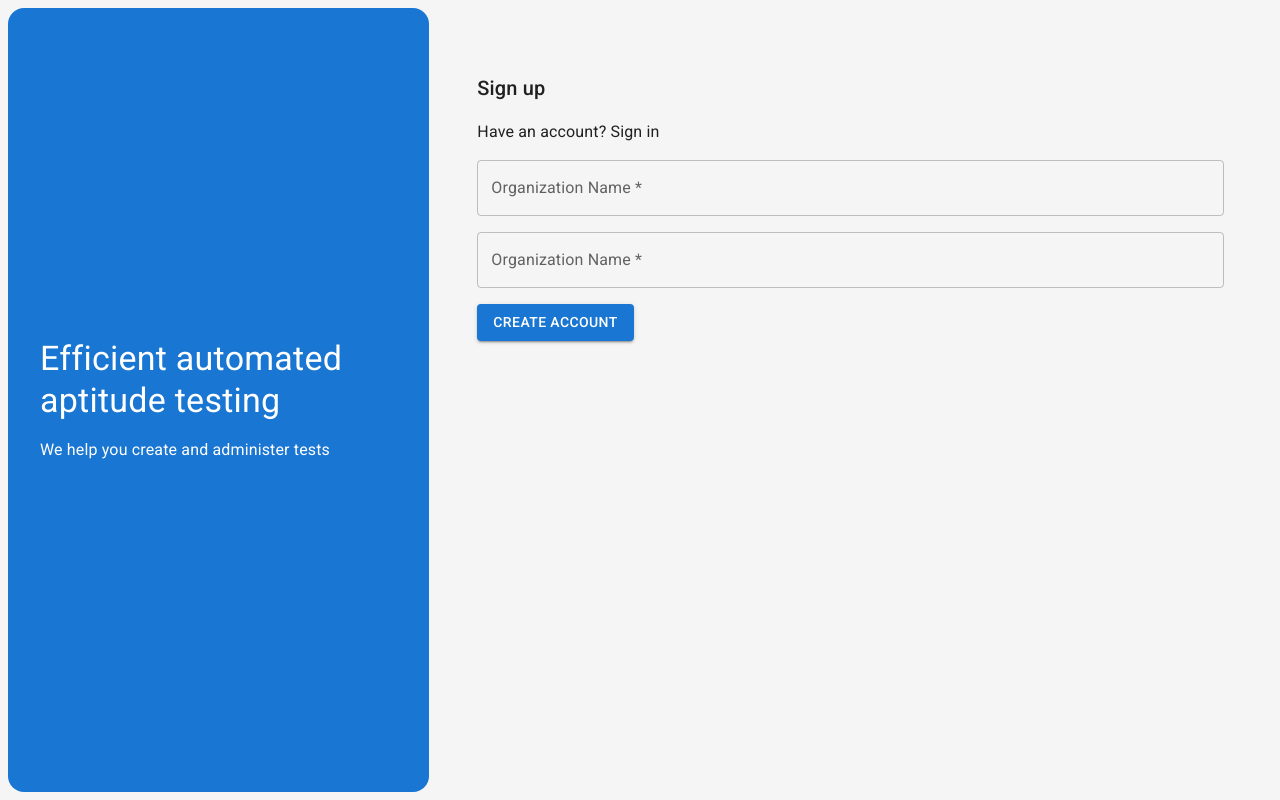
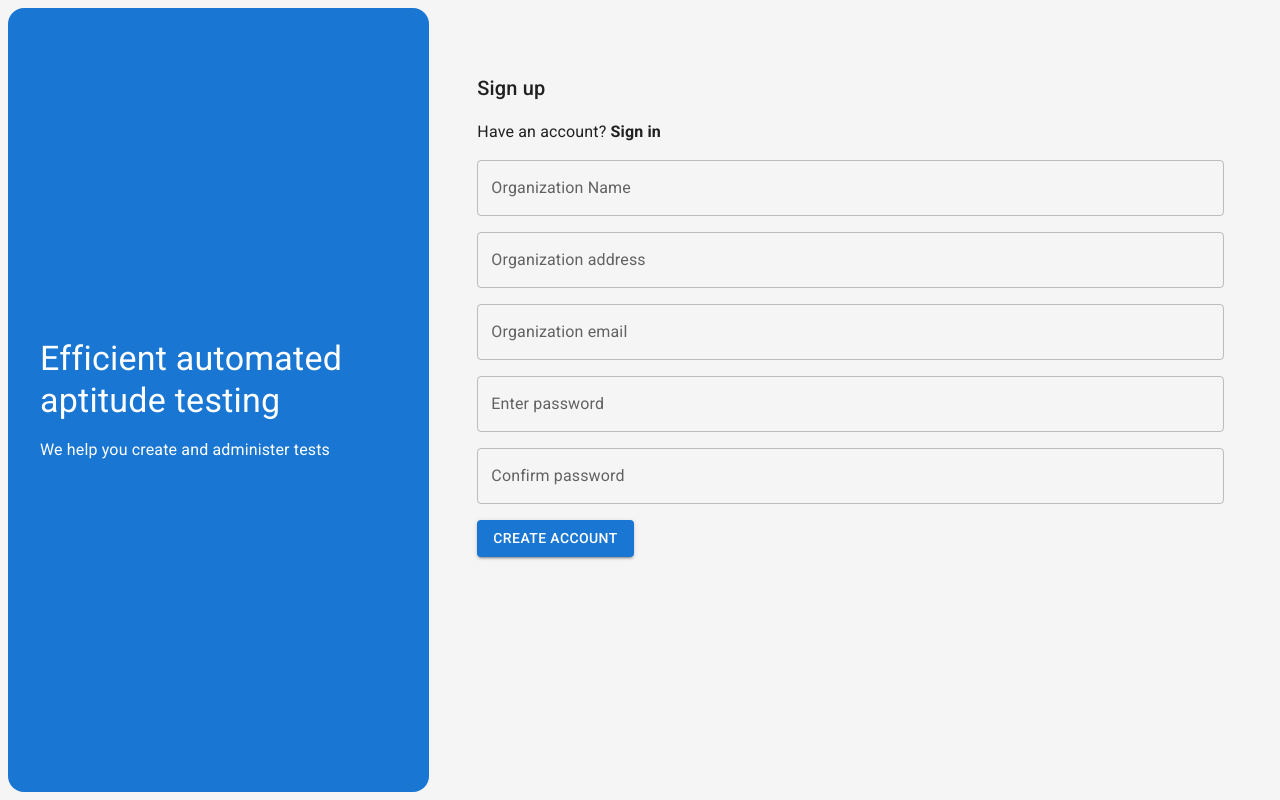
Before and after one commit to carliey/AI-CBT-System, a React (Vite) app: page /signup in a window 1280 px wide. Built offline with nearby package versions, Linux system fonts and the light colour scheme; no server answers.

Commit message:
updated instructions

```diff
--- a/src/pages/auth/SignIn.tsx
+++ b/src/pages/auth/SignIn.tsx
@@ -1,26 +1,23 @@
 import Box from "@mui/material/Box";
 import Grid from "@mui/material/Unstable_Grid2";
-import { Button, Container, TextField, Typography } from "@mui/material";
+import { Button, TextField, Typography } from "@mui/material";
 import { Link } from "react-router-dom";
 import { useFormik } from "formik";
 import * as yup from "yup";
 
 const validationSchema = yup.object({
-  // email: yup
-  //   .string()
-  //   .email("Enter a valid email")
-  //   .required("Email is required"),
-  // classroom: yup.string().required("Email is required"),
+  email: yup
+    .string()
+    .email("Enter a valid email")
+    .required("Email is required"),
+  password: yup.string().required("required"),
 });
 
 function SignIn() {
   const formik = useFormik({
     initialValues: {
-      name: "",
-      address: "",
-      about: "",
+      email: "",
       password: "",
-      password_confirm: "",
     },
     enableReinitialize: true,
     validationSchema: validationSchema,
@@ -32,34 +29,38 @@ function SignIn() {
     <Box sx={{ py: 8, px: 6 }}>
       <Typography variant="h6">Sign In</Typography>
       <Typography sx={{ py: 2 }}>
-        New here? <Link to="/signup">Sign up</Link>
+        New here?{" "}
+        <Link to="/signup">
+          <strong>Sign up</strong>
+        </Link>
       </Typography>
       <Box component="form">
         <Grid container rowGap={2}>
           <Grid xs={12}>
             <TextField
               fullWidth
-              id="name"
-              name="name"
-              label="Organization Name *"
+              id="email"
+              name="email"
+              label="email"
               variant="outlined"
-              value={formik.values.name}
+              value={formik.values.email}
               onChange={formik.handleChange}
-              error={formik.touched.name && Boolean(formik.errors.name)}
-              helperText={formik.touched.name && formik.errors.name}
+              error={formik.touched.email && Boolean(formik.errors.email)}
+              helperText={formik.touched.email && formik.errors.email}
             />
           </Grid>
           <Grid xs={12}>
             <TextField
               fullWidth
-              id="name"
-              name="name"
-              label="Organization Name *"
+              type="password"
+              id="password"
+              name="password"
+              label="password"
               variant="outlined"
-              value={formik.values.name}
+              value={formik.values.password}
               onChange={formik.handleChange}
-              error={formik.touched.name && Boolean(formik.errors.name)}
-              helperText={formik.touched.name && formik.errors.name}
+              error={formik.touched.password && Boolean(formik.errors.password)}
+              helperText={formik.touched.password && formik.errors.password}
             />
           </Grid>
           <Grid>
--- a/src/pages/auth/SignUp.tsx
+++ b/src/pages/auth/SignUp.tsx
@@ -6,19 +6,25 @@ import { useFormik } from "formik";
 import * as yup from "yup";
 
 const validationSchema = yup.object({
-  // email: yup
-  //   .string()
-  //   .email("Enter a valid email")
-  //   .required("Email is required"),
-  // classroom: yup.string().required("Email is required"),
+  email: yup
+    .string()
+    .email("Enter a valid email")
+    .required("Email is required"),
+  name: yup.string().required("required"),
+  address: yup.string().required("required"),
+  password: yup.string().required(),
+  password_confirm: yup
+    .string()
+    .required()
+    .oneOf([yup.ref("password"), ""], "passwords do not match"),
 });
 
 function SignUp() {
   const formik = useFormik({
     initialValues: {
       name: "",
+      email: "",
       address: "",
-      about: "",
       password: "",
       password_confirm: "",
     },
@@ -32,7 +38,10 @@ function SignUp() {
     <Box sx={{ py: 8, px: 6 }}>
       <Typography variant="h6">Sign up</Typography>
       <Typography sx={{ py: 2 }}>
-        Have an account? <Link to="/signin">Sign in</Link>
+        Have an account?{" "}
+        <Link to="/signin">
+          <strong>Sign in</strong>
+        </Link>
       </Typography>
       <Box component="form">
         <Grid container rowGap={2}>
@@ -41,7 +50,7 @@ function SignUp() {
               fullWidth
               id="name"
               name="name"
-              label="Organization Name *"
+              label="Organization Name "
               variant="outlined"
               value={formik.values.name}
               onChange={formik.handleChange}
@@ -52,14 +61,61 @@ function SignUp() {
           <Grid xs={12}>
             <TextField
               fullWidth
-              id="name"
-              name="name"
-              label="Organization Name *"
+              id="address"
+              name="address"
+              label="Organization address "
               variant="outlined"
-              value={formik.values.name}
+              value={formik.values.address}
               onChange={formik.handleChange}
-              error={formik.touched.name && Boolean(formik.errors.name)}
-              helperText={formik.touched.name && formik.errors.name}
+              error={formik.touched.address && Boolean(formik.errors.address)}
+              helperText={formik.touched.address && formik.errors.address}
+            />
+          </Grid>
+          <Grid xs={12}>
+            <TextField
+              fullWidth
+              id="email"
+              name="email"
+              label="Organization email "
+              variant="outlined"
+              value={formik.values.email}
+              onChange={formik.handleChange}
+              error={formik.touched.email && Boolean(formik.errors.email)}
+              helperText={formik.touched.email && formik.errors.email}
+            />
+          </Grid>
+          <Grid xs={12}>
+            <TextField
+              fullWidth
+              type="password"
+              id="password"
+              name="password"
+              label="Enter password"
+              variant="outlined"
+              value={formik.values.password}
+              onChange={formik.handleChange}
+              error={formik.touched.password && Boolean(formik.errors.password)}
+              helperText={formik.touched.password && formik.errors.password}
+            />
+          </Grid>
+          <Grid xs={12}>
+            <TextField
+              fullWidth
+              type="password"
+              id="password_confirm"
+              name="password_confirm"
+              label="Confirm password"
+              variant="outlined"
+              value={formik.values.password_confirm}
+              onChange={formik.handleChange}
+              error={
+                formik.touched.password_confirm &&
+                Boolean(formik.errors.password_confirm)
+              }
+              helperText={
+                formik.touched.password_confirm &&
+                formik.errors.password_confirm
+              }
             />
           </Grid>
           <Grid>
--- a/src/pages/participant/Instructions.tsx
+++ b/src/pages/participant/Instructions.tsx
@@ -1,7 +1,13 @@
 import { Box, Button, Container, Grid, Paper, Typography } from "@mui/material";
-import Appbar from "../../layout/Appbar";
+import { useState } from "react";
 
 const Instructions = () => {
+  const [hasStarted, setHasStarted] = useState(false);
+
+  const handleStartTest = () => {
+    setHasStarted(true);
+  };
+
   return (
     <Box>
       <Paper
@@ -21,6 +27,9 @@ const Instructions = () => {
           mt: 5,
         }}
       >
+        {hasStarted ? (
+          <h1>test page</h1>
+        ) : (
           <Grid container spacing={5}>
             {/* Welcome and Test Instructions Section */}
             <Grid item xs={12} md={8}>
@@ -56,8 +65,8 @@ const Instructions = () => {
                   }}
                 >
                   <li>
-                  Once you begin the test, a timer will start automatically, and
-                  you will not be able to pause it.
+                    Once you begin the test, a timer will start automatically,
+                    and you will not be able to pause it.
                   </li>
                   <li>
                     You will see the remaining time displayed on the screen so
@@ -65,16 +74,22 @@ const Instructions = () => {
                   </li>
                   <li>
                     The test will automatically submit once the time is over, or
-                  you can submit manually after going through all the questions.
+                    you can submit manually after going through all the
+                    questions.
+                  </li>
+                  <li>
+                    Closing the browser tab or window will automatically submit
+                    the test.
                   </li>
                   <li>
                     Please ensure that you have enough time to complete the test
                     before you start.
                   </li>
                   <li>
-                  You will not be able to take the test after the specified date
+                    You will not be able to take the test after the specified
+                    date.
                   </li>
-                <li>Read the questions carefully and select your answer</li>
+                  <li>Read the questions carefully and select your answer.</li>
                 </Box>
                 <Typography align="center" fontWeight={600}>
                   Good luck with your test!
@@ -100,12 +115,14 @@ const Instructions = () => {
                   size="large"
                   fullWidth
                   style={{ marginTop: "1rem" }}
+                  onClick={handleStartTest}
                 >
                   Start Test
                 </Button>
               </Paper>
             </Grid>
           </Grid>
+        )}
       </Container>
     </Box>
   );
--- a/src/routes/Router.tsx
+++ b/src/routes/Router.tsx
@@ -36,7 +36,7 @@ const Router = () => {
   const dispatch = useAppDispatch();
   const navigate = useNavigate();
   // const user = useSelector(selectCurrentUser);
-  //const user = { name: "muhammed" };
+  // const user = { name: "muhammed" };
   const user = false;
 
   useEffect(() => {
```
Lines whose indentation alone changed are shown as unchanged.
